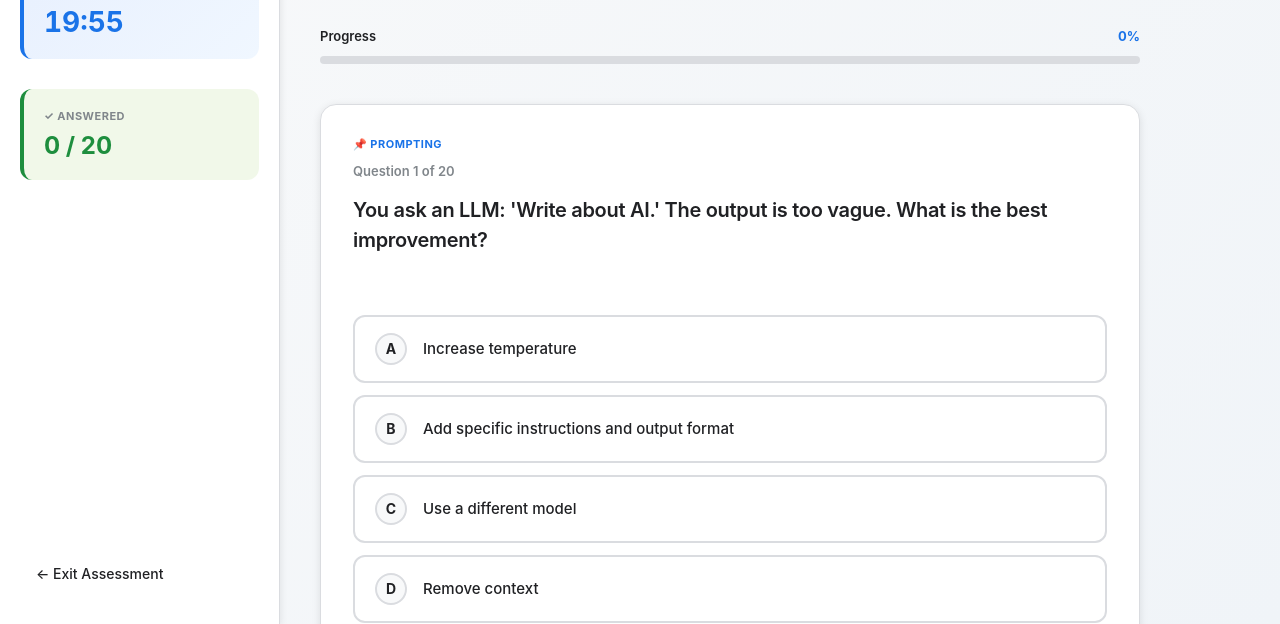
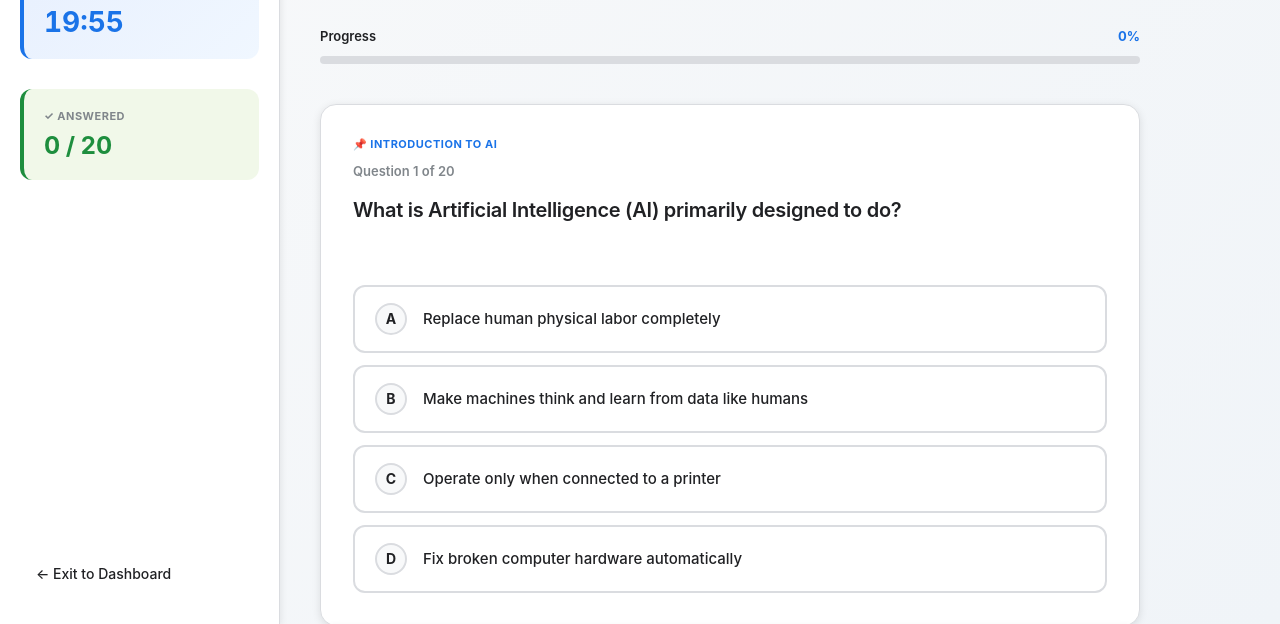
Before and after one commit to sanketk77/llm-dashboard, a plain HTML site: page basics/pre_assessment.html in a window 1280 px wide. Shown: the part 176-800 px from the top of the page. Drawn offline with Linux system fonts and the light colour scheme.

Commit message:
Initial commit

```diff
--- a/basics/pre_assessment.html
+++ b/basics/pre_assessment.html
@@ -5,7 +5,7 @@
     <script src="APIWrapper.js"></script>
     <meta charset="UTF-8">
     <meta name="viewport" content="width=device-width, initial-scale=1.0">
-    <title>LLM Intermediate — Pre-Assessment</title>
+    <title>LLM Basic — Pre-Assessment</title>
     <style>
         :root {
             --primary: #1a73e8;
@@ -629,41 +629,118 @@
         }
 
         @keyframes fadeIn {
-            from { opacity: 0; transform: translateY(10px); }
-            to { opacity: 1; transform: translateY(0); }
+            from {
+                opacity: 0;
+                transform: translateY(10px);
+            }
+            to {
+                opacity: 1;
+                transform: translateY(0);
+            }
         }
 
         @keyframes fadeInDown {
-            from { opacity: 0; transform: translateY(-20px); }
-            to { opacity: 1; transform: translateY(0); }
+            from {
+                opacity: 0;
+                transform: translateY(-20px);
+            }
+            to {
+                opacity: 1;
+                transform: translateY(0);
+            }
         }
 
         /* ===== RESPONSIVE ===== */
         @media (max-width: 1024px) {
-            .sidebar { width: 260px; }
-            .main-content { margin-left: 260px; padding: 30px; }
-            .header h1 { font-size: 28px; }
-            .qcard { padding: 24px; min-height: 450px; }
+            .sidebar {
+                width: 260px;
+            }
+
+            .main-content {
+                margin-left: 260px;
+                padding: 30px;
+            }
+
+            .header h1 {
+                font-size: 28px;
+            }
+
+            .qcard {
+                padding: 24px;
+                min-height: 450px;
+            }
         }
 
         @media (max-width: 768px) {
-            .sidebar { width: 100%; height: auto; position: static; border-right: none; border-bottom: 1px solid var(--border); }
-            .sidebar-content { flex-direction: row; gap: 20px; }
-            .main-content { margin-left: 0; padding: 20px; max-width: 100%; }
-            .header h1 { font-size: 24px; }
-            .qcard { padding: 20px; min-height: auto; }
-            .nav-controls { flex-direction: column; gap: 12px; }
-            button { width: 100%; justify-content: center; }
-            .result-grid { grid-template-columns: 1fr; }
-            .action-buttons { flex-direction: column; }
-            .action-buttons .btn-submit { width: 100%; }
+            .sidebar {
+                width: 100%;
+                height: auto;
+                position: static;
+                border-right: none;
+                border-bottom: 1px solid var(--border);
+            }
+
+            .sidebar-content {
+                flex-direction: row;
+                gap: 20px;
+            }
+
+            .main-content {
+                margin-left: 0;
+                padding: 20px;
+                max-width: 100%;
+            }
+
+            .header h1 {
+                font-size: 24px;
+            }
+
+            .qcard {
+                padding: 20px;
+                min-height: auto;
+            }
+
+            .nav-controls {
+                flex-direction: column;
+                gap: 12px;
+            }
+
+            button {
+                width: 100%;
+                justify-content: center;
+            }
+
+            .result-grid {
+                grid-template-columns: 1fr;
+            }
+
+            .action-buttons {
+                flex-direction: column;
+            }
+
+            .action-buttons .btn-submit {
+                width: 100%;
+            }
         }
 
         /* ===== SCROLLBAR ===== */
-        ::-webkit-scrollbar { width: 8px; height: 8px; }
-        ::-webkit-scrollbar-track { background: transparent; }
-        ::-webkit-scrollbar-thumb { background: var(--border); border-radius: 4px; }
-        ::-webkit-scrollbar-thumb:hover { background: var(--text-light); }
+        ::-webkit-scrollbar {
+            width: 8px;
+            height: 8px;
+        }
+
+        ::-webkit-scrollbar-track {
+            background: transparent;
+        }
+
+        ::-webkit-scrollbar-thumb {
+            background: var(--border);
+            border-radius: 4px;
+        }
+
+        ::-webkit-scrollbar-thumb:hover {
+            background: var(--text-light);
+        }
     </style>
 </head>
 <body>
@@ -687,7 +764,7 @@
         </div>
 
         <nav class="sidebar-nav" style="margin-top: auto;">
-            <a href="../index.html">← Exit Assessment</a>
+            <a href="../index.html">← Exit to Dashboard</a>
         </nav>
     </div>
 </div>
@@ -695,9 +772,9 @@
 <div class="main-content">
     <div id="quiz-ui">
         <div class="header">
-            <div class="badge">📝 Assessment</div>
-            <h1>Intermediate Pre-Assessment</h1>
-            <p>Test your understanding of advanced LLM concepts. Answer based on what you know now.</p>
+            <div class="badge">Module 1-3: Basics</div>
+            <h1>Pre-Assessment</h1>
+            <p>This diagnostic helps us understand your starting point. Answer naturally based on what you know now.</p>
         </div>
 
         <div class="progress-container">
@@ -727,144 +804,144 @@
 <script>
 const QS = [
     {
-        topic:"Prompting", tc:"t-prompt",
-        q:"You ask an LLM: 'Write about AI.' The output is too vague. What is the best improvement?",
-        opts:["Increase temperature","Add specific instructions and output format","Use a different model","Remove context"],
+        topic:"Introduction to AI", tc:"t-ai",
+        q:"What is Artificial Intelligence (AI) primarily designed to do?",
+        opts:["Replace human physical labor completely","Make machines think and learn from data like humans","Operate only when connected to a printer","Fix broken computer hardware automatically"],
         ans:1,
-        exp:"Vague prompts lead to vague outputs. Adding clear instructions and format improves response quality significantly."
+        exp:"AI mimics human intelligence by understanding information, learning from data, and making predictions[cite: 437, 443]."
     },
     {
-        topic:"Prompting", tc:"t-prompt",
-        q:"You want the model to classify sentiment accurately for tricky cases. What should you use?",
-        opts:["Zero-shot prompting","Few-shot prompting","High temperature","Short prompts"],
+        topic:"Introduction to AI", tc:"t-ai",
+        q:"Which of these is a real-world example of 'Narrow AI' used daily?",
+        opts:["A standard wall clock","Voice assistants like Siri or Alexa","A manual bicycle","A theoretical machine with emotions"],
         ans:1,
-        exp:"Few-shot prompting provides examples that help the model understand patterns in complex or nuanced tasks."
+        exp:"Narrow AI (ANI) is designed for specific tasks like voice recognition or spam filtering[cite: 477, 481]."
     },
     {
-        topic:"Prompting", tc:"t-prompt",
-        q:"A chatbot gives incorrect answers to math problems. What is the most effective fix?",
-        opts:["Reduce max tokens","Add 'Let's think step by step'","Increase temperature","Remove examples"],
+        topic:"NLP Fundamentals", tc:"t-nlp",
+        q:"In NLP, what is the process of breaking text into smaller units (tokens)?",
+        opts:["Slicing","Tokenization","Sorting","Grouping"],
         ans:1,
-        exp:"Chain-of-thought prompting improves reasoning by forcing the model to break down steps."
+        exp:"Tokenization is the first step in the NLP pipeline, breaking raw text into chunks a computer can process[cite: 569, 583]."
     },
     {
-        topic:"Prompting", tc:"t-prompt",
-        q:"You are building a legal assistant. Which prompt is better?",
-        opts:["Explain this contract","Summarize this contract","You are a legal expert. Summarize key risks in 3 bullet points.","Tell me about contracts"],
-        ans:2,
-        exp:"Role + clear instructions + format leads to more useful and domain-specific outputs."
+        topic:"What are LLMs", tc:"t-llm",
+        q:"What does 'LLM' stand for?",
+        opts:["Logical Learning Machine","Large Language Model","Linked Language Matrix","Long Linear Method"],
+        ans:1,
+        exp:"Large Language Models are trained on trillions of tokens to generate human-like text[cite: 662, 668]."
     },
     {
-        topic:"Transformers", tc:"t-trans",
-        q:"An LLM fails to understand that 'it' refers to 'the dog' in a sentence. Which concept solves this?",
-        opts:["Tokenization","Attention mechanism","Output layer","Temperature"],
-        ans:1,
-        exp:"Attention helps models connect related words across a sentence, enabling better context understanding."
+        topic:"What are LLMs", tc:"t-llm",
+        q:"Which model was released by Google in 2024?",
+        opts:["ChatGPT","Claude","Gemini","LLaMA"],
+        ans:2,
+        exp:"Gemini is a multimodal model released by Google in 2024[cite: 52, 728]."
     },
     {
-        topic:"Transformers", tc:"t-trans",
-        q:"Why is multi-head attention useful?",
-        opts:["It reduces model size","It processes tokens sequentially","It captures different relationships in parallel","It removes positional encoding"],
-        ans:2,
-        exp:"Different attention heads learn different relationships like grammar, meaning, and dependencies."
+        topic:"LLM Applications", tc:"t-app",
+        q:"What is a major business use case for LLMs?",
+        opts:["Hardware cleaning","Summarizing long documents","Office temperature control","Physical mail sorting"],
+        ans:1,
+        exp:"LLMs excel at summarization, text generation, and question answering[cite: 159, 175]."
     },
     {
-        topic:"LLM Usage", tc:"t-app",
-        q:"You want an LLM to generate creative marketing slogans. What should you adjust?",
-        opts:["Increase temperature","Decrease temperature","Decrease max tokens","Add stop sequence"],
+        topic:"LLM Applications", tc:"t-app",
+        q:"Which industry uses LLMs for clinical note drafting?",
+        opts:["Healthcare","Retail","Construction","Manufacturing"],
         ans:0,
-        exp:"Higher temperature increases randomness and creativity in outputs."
+        exp:"Healthcare providers like Epic use LLMs to generate clinical notes and summarize patient records[cite: 206, 207]."
     },
     {
-        topic:"LLM Usage", tc:"t-app",
-        q:"A user asks a chatbot multiple follow-up questions. What helps maintain context?",
-        opts:["Tokenization","Conversation history","Lower temperature","Output formatting"],
+        topic:"Prompt Basics", tc:"t-prompt",
+        q:"What is a 'Prompt'?",
+        opts:["A hardware component","An instruction or question given to an LLM","A software bug","A database storage unit"],
         ans:1,
-        exp:"Maintaining conversation history allows the model to remember prior interactions."
+        exp:"A prompt is any input (instruction, context, or data) that tells an LLM what to do[cite: 265, 269]."
     },
     {
-        topic:"Applications", tc:"t-app",
-        q:"Which task is best suited for LLMs?",
-        opts:["Sorting numbers efficiently","Writing product descriptions","Running database joins","Compressing files"],
+        topic:"Prompt Basics", tc:"t-prompt",
+        q:"What phrase dramatically improves an LLM's reasoning quality?",
+        opts:["'Be fast'","'Let's think step by step'","'Don't fail'","'Skip details'"],
         ans:1,
-        exp:"LLMs are designed for language-based tasks like writing, summarization, and QA."
+        exp:"Adding 'Let's think step by step' triggers Chain of Thought (CoT) reasoning[cite: 308, 312]."
     },
     {
-        topic:"Prompting", tc:"t-prompt",
-        q:"You want structured output like JSON. What should you do?",
-        opts:["Increase tokens","Specify output format in prompt","Use zero-shot prompting","Remove instructions"],
+        topic:"Introduction to AI", tc:"t-ai",
+        q:"What is the relationship between AI and Machine Learning (ML)?",
+        opts:["They are the same thing","ML is a subset of AI","AI is a subset of ML","They are unrelated"],
         ans:1,
-        exp:"Explicitly defining output format ensures the model returns structured data."
+        exp:"Machine Learning is a subset of AI focused on learning patterns from data[cite: 460, 461]."
     },
     {
-        topic:"LLM Behavior", tc:"t-llm",
-        q:"A model gives different answers each time for the same factual query. What is the issue?",
-        opts:["Low max tokens","High temperature","Missing examples","Poor embeddings"],
+        topic:"What are LLMs", tc:"t-llm",
+        q:"What is an LLM 'parameter'?",
+        opts:["A user prompt","An internal variable the model learns during training","A safety filter","A training dataset name"],
         ans:1,
-        exp:"High temperature increases randomness, leading to inconsistent outputs."
+        exp:"Parameters are internal weights the model learns; GPT-4 has roughly 1.8 trillion[cite: 675, 676]."
     },
     {
-        topic:"Transformers", tc:"t-trans",
-        q:"You are building a translation system using a transformer. Which component generates output?",
-        opts:["Encoder","Decoder","Attention layer","Embedding layer"],
-        ans:1,
-        exp:"The decoder is responsible for generating output tokens step-by-step."
+        topic:"Transformer Architecture", tc:"t-trans",
+        q:"In what year was the 'Transformer' architecture introduced?",
+        opts:["1950","2012","2017","2022"],
+        ans:2,
+        exp:"The paper 'Attention is All You Need' introduced Transformers in 2017[cite: 35, 517]."
     },
     {
-        topic:"Prompting", tc:"t-prompt",
-        q:"You want the LLM to behave like a teacher who only asks questions. What should you use?",
-        opts:["Few-shot prompting","Role prompting","High temperature","Output parsing"],
+        topic:"Transformer Architecture", tc:"t-trans",
+        q:"What is the 'secret sauce' that allows Transformers to process context better than older RNNs?",
+        opts:["Faster hard drives","Attention mechanism","Larger vocabularies","Shorter prompts"],
         ans:1,
-        exp:"Role prompting defines how the model should behave."
+        exp:"The attention mechanism allows the model to look at ALL words in a sentence to find relevance[cite: 49, 54]."
     },
     {
-        topic:"Prompting", tc:"t-prompt",
-        q:"A prompt says: 'Don't make it long.' What is the issue?",
-        opts:["Too specific","Negative instruction only","Too many examples","Too structured"],
-        ans:1,
-        exp:"Negative instructions are unclear. It's better to specify exact constraints."
+        topic:"NLP Fundamentals", tc:"t-nlp",
+        q:"Which task involves detecting if a review is 'Positive' or 'Negative'?",
+        opts:["Translation","Summarization","Sentiment Analysis","Parsing"],
+        ans:2,
+        exp:"Sentiment analysis is a core NLP task used to extract the emotional intent of text[cite: 194, 640]."
     },
     {
-        topic:"Prompting", tc:"t-prompt",
-        q:"You want to break a complex task into steps like Extract → Analyze → Summarize. What technique is this?",
-        opts:["Chain-of-thought","Prompt chaining","Few-shot prompting","Zero-shot prompting"],
+        topic:"What are LLMs", tc:"t-llm",
+        q:"When an LLM confidently states factually incorrect info, it is called:",
+        opts:["A update","A hallucination","A logical skip","A speed boost"],
         ans:1,
-        exp:"Prompt chaining breaks tasks into sequential steps for better results."
+        exp:"Hallucination is a primary limitation where LLMs generate false facts convincingly[cite: 760, 785]."
     },
     {
-        topic:"APIs", tc:"t-api",
-        q:"Your app calls an LLM API and gets inconsistent creative outputs. Which parameter should you tune?",
-        opts:["max_tokens","temperature","stop","role"],
+        topic:"LLM Applications", tc:"t-app",
+        q:"What does 'Multimodal' mean for an LLM?",
+        opts:["It can speak many languages","It can process text, images, and audio","It runs on multiple servers","It has multiple user accounts"],
         ans:1,
-        exp:"Temperature controls randomness and creativity in outputs."
+        exp:"Multimodal models like Gemini can see, hear, and reason across different data types[cite: 238, 243]."
     },
     {
-        topic:"Applications", tc:"t-app",
-        q:"You are building a customer support bot. It forgets earlier conversation. What should you add?",
-        opts:["Few-shot examples","Conversation memory/history","Lower temperature","More tokens"],
+        topic:"Prompt Basics", tc:"t-prompt",
+        q:"Which prompting strategy uses 2-5 examples to teach a pattern?",
+        opts:["Zero-shot","Few-shot","Instant-shot","Multi-shot"],
         ans:1,
-        exp:"Memory or conversation history helps retain context across interactions."
+        exp:"Few-shot prompting provides examples before the task to improve results for nuanced patterns[cite: 298, 299]."
     },
     {
-        topic:"Intermediate Concept", tc:"t-int",
-        q:"You want an LLM to answer using your company documents instead of general knowledge. What concept is most relevant?",
-        opts:["Tokenization","Prompt engineering","External data retrieval (RAG-like idea)","Temperature tuning"],
+        topic:"Introduction to AI", tc:"t-ai",
+        q:"Which type of AI is designed for one specific task (like chess)?",
+        opts:["General AI","Super AI","Narrow AI","Universal AI"],
         ans:2,
-        exp:"RAG allows models to retrieve and use external documents for accurate answers."
+        exp:"Narrow AI (ANI) is designed for specific tasks and is the type of AI we use today[cite: 477, 479]."
     },
     {
-        topic:"Prompting", tc:"t-prompt",
-        q:"You give multiple examples before asking a question. What are you doing?",
-        opts:["Zero-shot prompting","Chain-of-thought","Few-shot prompting","Role prompting"],
-        ans:2,
-        exp:"Few-shot prompting uses examples to guide model behavior."
+        topic:"NLP Fundamentals", tc:"t-nlp",
+        q:"GPT uses vectors (numbers) to represent words. This is called:",
+        opts:["Alphabetizing","Embeddings","Dictionary mapping","Hardcoding"],
+        ans:1,
+        exp:"Embeddings turn words into numerical vectors that capture their semantic meaning[cite: 615, 618]."
     },
     {
-        topic:"Intermediate Concept", tc:"t-int",
-        q:"You are building a semantic search system based on meaning. What concept will you most likely need?",
-        opts:["Positional encoding","Embeddings","Temperature","Stop tokens"],
-        ans:1,
-        exp:"Embeddings convert text into vectors, enabling semantic similarity search."
+        topic:"What are LLMs", tc:"t-llm",
+        q:"Which organization developed LLaMA 3?",
+        opts:["OpenAI","Google","Meta","Anthropic"],
+        ans:2,
+        exp:"LLaMA 3 is an open-source model developed by Meta[cite: 734, 735]."
     }
 ];
 
@@ -928,7 +1005,7 @@ function submitAssessment() {
     if(submitted) return;
     submitted = true;
     clearInterval(timerInt);
-    localStorage.setItem('int_pre_completed', 'true');
+    localStorage.setItem('basics_pre_completed', 'true');
     showResults();
 }
 
@@ -949,7 +1026,7 @@ function showResults() {
         <div class="results-header">
             <h2>🎉 Pre-Assessment Complete</h2>
             <div class="score-big">${pct}%</div>
-            <p class="results-subtitle">Baseline set. Intermediate learning content is now unlocked.</p>
+            <p class="results-subtitle">Your baseline is set. Learning content is now unlocked.</p>
         </div>
 
         <div class="result-grid">
@@ -968,7 +1045,7 @@ function showResults() {
         </div>
 
         <div class="action-buttons">
-            <button class="btn-submit" onclick="window.location.href='int_content.html'">📚 Go to Learning Content →</button>
+            <button class="btn-submit" onclick="window.location.href='llm_fundamentals.html'">📚 Go to Learning Content →</button>
         </div>
 
         <div class="review-section">
```
